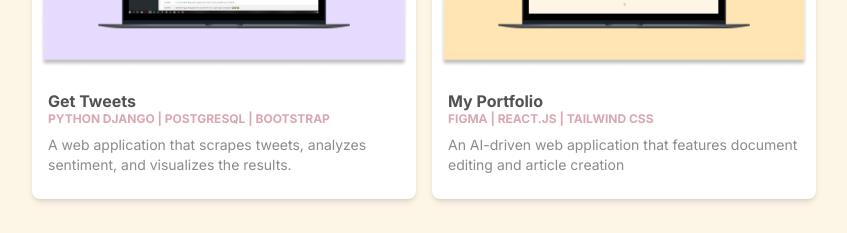
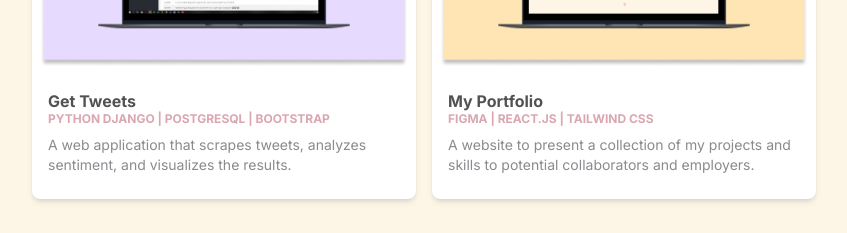
Before and after one commit to dqperez/portfolio-website, a React (Vite) app: page / in a window 1280 px wide. Shown: the part 1580-1813 px from the top of the page, without its empty margins (216-1063 px from the left). Built offline with nearby package versions, Linux system fonts and the light colour scheme.

Commit message:
feat: Project text changes

```diff
--- a/src/components/Overview.jsx
+++ b/src/components/Overview.jsx
@@ -17,7 +17,7 @@ const Overview = ({workRef}) => {
                 <OverviewCard icon={typ} title="TyphooNews" type="PYTHON DJANGO | VUE.JS | MYSQL | VUETIFY"summary="A crisis information dashboard system using feedback-based text classification of typhoon-related tweets in the Philippines"/>
                 <OverviewCard icon={lifg} title="Lif Game" type="FIGMA | PYTHON DJANGO | BOOTSTRAP"summary="A play-to-earn platform highlighting user-created games and empowering earnings through play."/>
                 <OverviewCard icon={gt} title="Get Tweets" type="PYTHON DJANGO | POSTGRESQL | BOOTSTRAP" summary="A web application that scrapes tweets, analyzes sentiment, and visualizes the results."/>
-                <OverviewCard icon={dp} title="My Portfolio" type="FIGMA | REACT.JS | TAILWIND CSS" summary="An AI-driven web application that features document editing and article creation"/>
+                <OverviewCard icon={dp} title="My Portfolio" type="FIGMA | REACT.JS | TAILWIND CSS" summary="A website to present a collection of my projects and skills to potential collaborators and employers."/>
                 {/* <OverviewCard icon={lifp} title="Lif Posts" type="FIGMA" summary="An AI-driven web application that features document editing and article creation"/> */}
             </div>
         </div>
```
